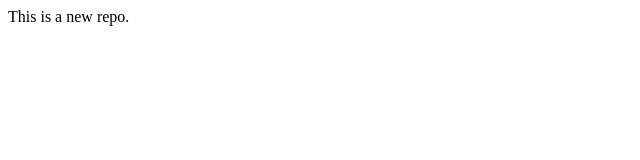
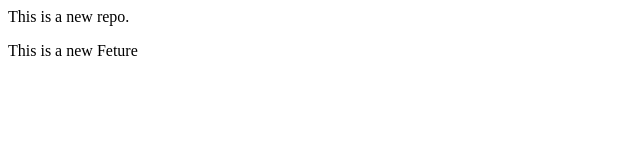
Before and after one commit to Dyanesh-Gowda/LocalDepo, a plain HTML site: page index.html in a window 1280 px wide. Shown: the whole page, without its empty margins (0-640 px from the left). Drawn offline with Linux system fonts and the light colour scheme.

Commit message:
Add new feature

```diff
--- a/index.html
+++ b/index.html
@@ -1 +1,2 @@
 <p>This is a new repo.</p>
+<p>This is a new Feture</p>
```
